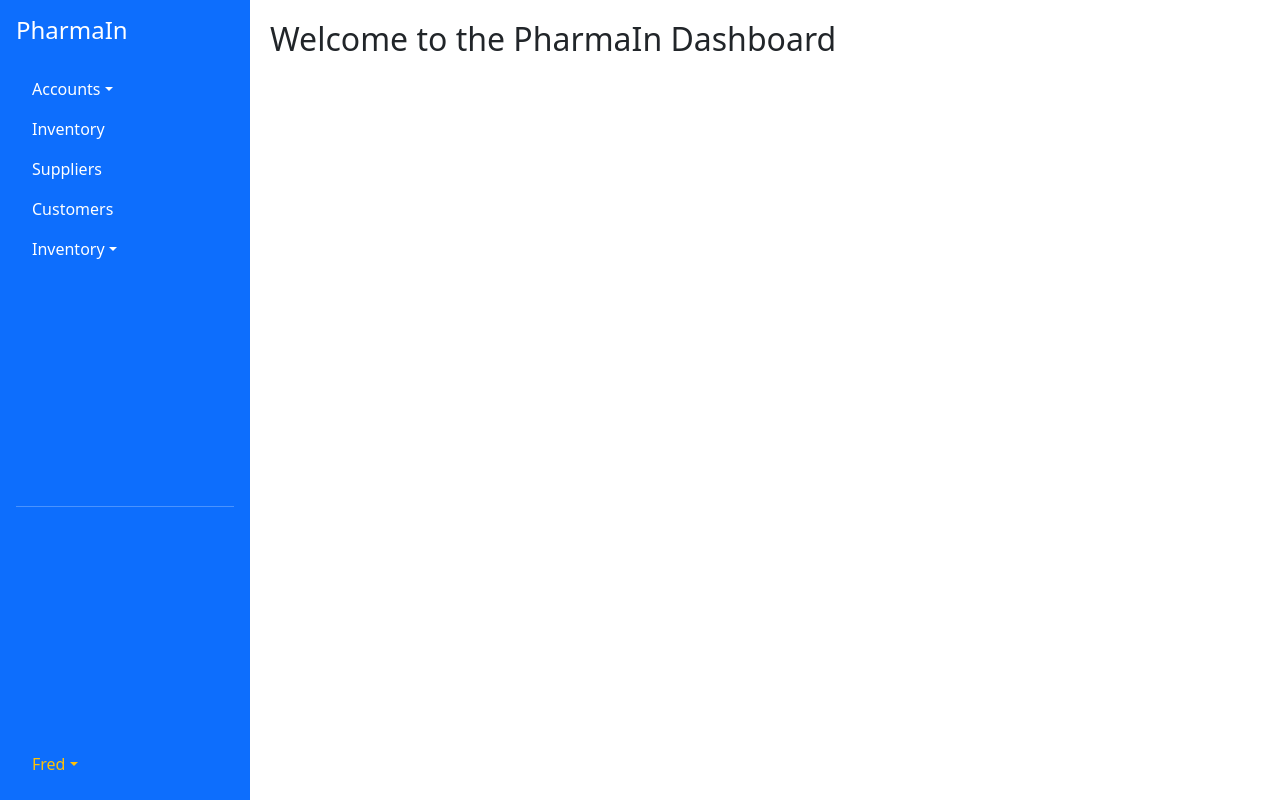
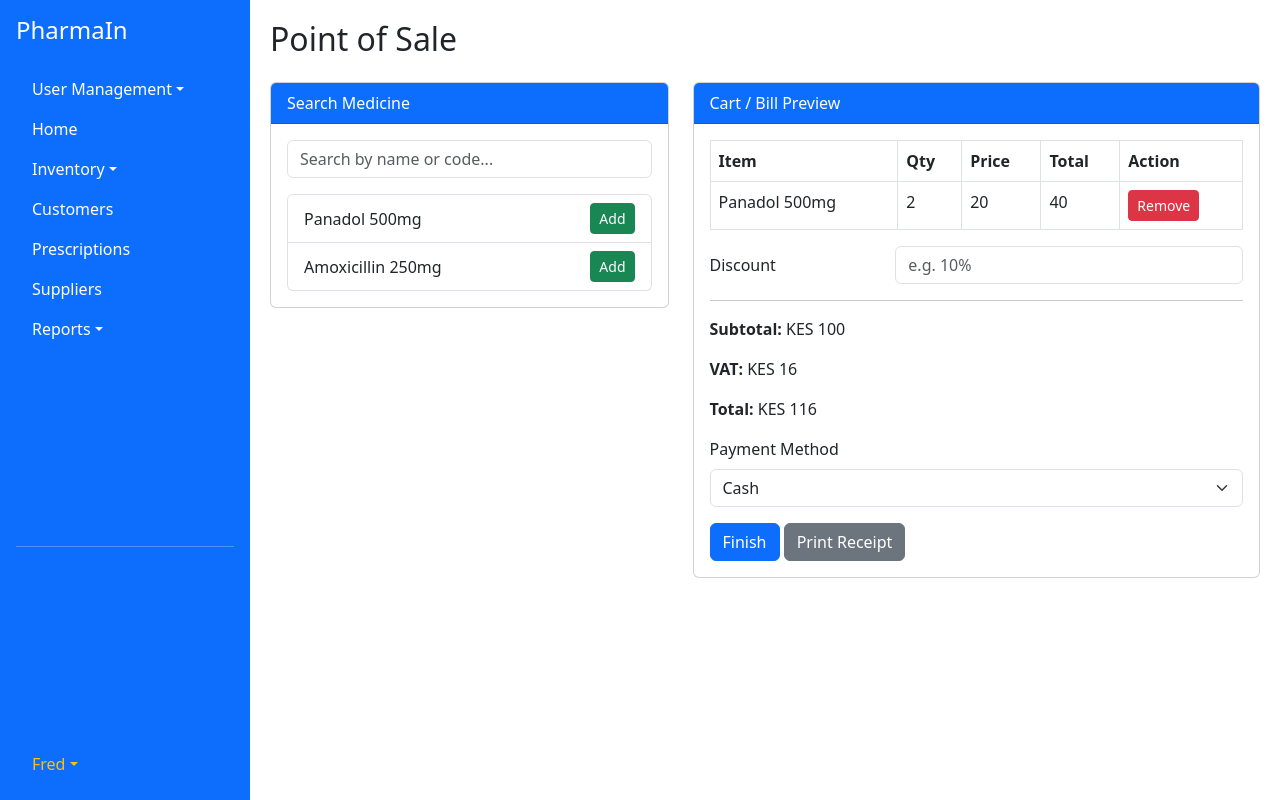
Before and after one commit to Stephen-Awuor/PharmaIn, a Django app: page /dashboard/ in a window 1280 px wide. Run offline with Django 5.2, Linux system fonts and the light colour scheme; a user stored in the database is signed in; some libraries are stand-ins or nearby versions.

Commit message:
Added the POS menu on dahsboard, and more left link items

```diff
--- a/templates/accounts/dashboard.html
+++ b/templates/accounts/dashboard.html
@@ -1,4 +1,89 @@
 {% extends 'base/main.html' %}
+
 {% block content %}
-  <h2>Welcome to the PharmaIn Dashboard</h2>
+<h2 class="mb-4">Point of Sale</h2>
+
+<div class="row">
+  <!-- Left: Product Search -->
+  <div class="col-md-5">
+    <div class="card">
+      <div class="card-header bg-primary text-white">
+        Search Medicine
+      </div>
+      <div class="card-body">
+        <input type="text" class="form-control mb-3" placeholder="Search by name or code...">
+
+        <!-- Dummy product list -->
+        <ul class="list-group">
+          <li class="list-group-item d-flex justify-content-between align-items-center">
+            Panadol 500mg
+            <button class="btn btn-sm btn-success">Add</button>
+          </li>
+          <li class="list-group-item d-flex justify-content-between align-items-center">
+            Amoxicillin 250mg
+            <button class="btn btn-sm btn-success">Add</button>
+          </li>
+          <!-- Add more medicines here -->
+        </ul>
+      </div>
+    </div>
+  </div>
+
+  <!-- Right: Cart -->
+  <div class="col-md-7">
+    <div class="card">
+      <div class="card-header bg-primary text-white">
+        Cart / Bill Preview
+      </div>
+      <div class="card-body">
+        <table class="table table-bordered">
+          <thead>
+            <tr>
+              <th>Item</th>
+              <th>Qty</th>
+              <th>Price</th>
+              <th>Total</th>
+              <th>Action</th>
+            </tr>
+          </thead>
+          <tbody>
+            <tr>
+              <td>Panadol 500mg</td>
+              <td>2</td>
+              <td>20</td>
+              <td>40</td>
+              <td><button class="btn btn-danger btn-sm">Remove</button></td>
+            </tr>
+            <!-- More cart items -->
+          </tbody>
+        </table>
+
+        <div class="mb-3 row">
+          <label class="col-sm-4 col-form-label">Discount</label>
+          <div class="col-sm-8">
+            <input type="text" class="form-control" placeholder="e.g. 10%">
+          </div>
+        </div>
+
+        <hr>
+        <p><strong>Subtotal:</strong> KES 100</p>
+        <p><strong>VAT:</strong> KES 16</p>
+        <p><strong>Total:</strong> KES 116</p>
+
+        <div class="mb-3">
+          <label for="paymentMethod" class="form-label">Payment Method</label>
+          <select class="form-select" id="paymentMethod">
+            <option>Cash</option>
+            <option>M-PESA</option>
+            <option>Card</option>
+            <option>NHIF</option>
+          </select>
+        </div>
+
+        <button class="btn btn-primary">Finish</button>
+        <button class="btn btn-secondary">Print Receipt</button>
+      </div>
+    </div>
+  </div>
+</div>
 {% endblock %}
--- a/templates/accounts/edit_profile.html
+++ b/templates/accounts/edit_profile.html
@@ -20,7 +20,7 @@
           </div>
         {% endfor %}
         <div class="d-flex justify-content-between">
-          <button type="submit" class="btn btn-success">Save Changes</button>
+          <button type="submit" class="btn btn-primary">Save</button>
 
         </div>
       </form>
--- a/templates/base/main.html
+++ b/templates/base/main.html
@@ -48,35 +48,50 @@
 <body>
 
   <div class="sidebar d-flex flex-column p-3">
-    <h4 class="mb-4">PharmaIn</h4>
+    <h4 class="mb-4"><a href="{% url 'dashboard' %}">PharmaIn</a></h4>
 
     <ul class="nav nav-pills flex-column mb-auto">
       {% if request.user.is_staff %}
       <li class="nav-item dropdown">
-        <a class="nav-link dropdown-toggle" data-bs-toggle="dropdown" href="#">Accounts</a>
+        <a class="nav-link dropdown-toggle" data-bs-toggle="dropdown" href="#">User Management</a>
         <ul class="dropdown-menu">
-          <li><a class="dropdown-item" href="{% url 'users' %}">Users</a></li>
+          <li><a class="dropdown-item" href="{% url 'users' %}">System users</a></li>
         </ul>
       </li>
+ {% endif %}
 
       <li class="nav-item">
-        <a class="nav-link" href="#">Inventory</a>
+        <a class="nav-link" href="{% url 'dashboard' %}">Home</a>
       </li>
- {% endif %}
-      <li class="nav-item">
-        <a class="nav-link" href="#">Suppliers</a>
+
+      <li class="nav-item dropdown">
+        <a class="nav-link dropdown-toggle" data-bs-toggle="dropdown" href="#">Inventory</a>
+        <ul class="dropdown-menu">
+          <li><a class="dropdown-item" href="#">All Inventory</a></li>
+          <li><a class="dropdown-item" href="#">Add Product</a></li>
+          <li><a class="dropdown-item" href="#">Stock Alerts</a></li>
+        </ul>
       </li>
 
       <li class="nav-item">
         <a class="nav-link" href="#">Customers</a>
       </li>
 
+      <li class="nav-item">
+        <a class="nav-link" href="#">Prescriptions</a>
+      </li>
+
+      <li class="nav-item">
+        <a class="nav-link" href="#">Suppliers</a>
+      </li>
+
       <li class="nav-item dropdown">
-        <a class="nav-link dropdown-toggle" data-bs-toggle="dropdown" href="#">Inventory</a>
+        <a class="nav-link dropdown-toggle" data-bs-toggle="dropdown" href="#">Reports</a>
         <ul class="dropdown-menu">
-          <li><a class="dropdown-item" href="#">View Inventory</a></li>
-          <li><a class="dropdown-item" href="#">Add Product</a></li>
-          <li><a class="dropdown-item" href="#">Stock Alerts</a></li>
+          <li><a class="dropdown-item" href="#">Today's report</a></li>
+          <li><a class="dropdown-item" href="#">Suppliers report</a></li>
+          <li><a class="dropdown-item" href="#">Stock report</a></li>
+          <li><a class="dropdown-item" href="#">Purchase report</a></li>
         </ul>
       </li>
     </ul>
```
Also changed, not shown: db.sqlite3.
